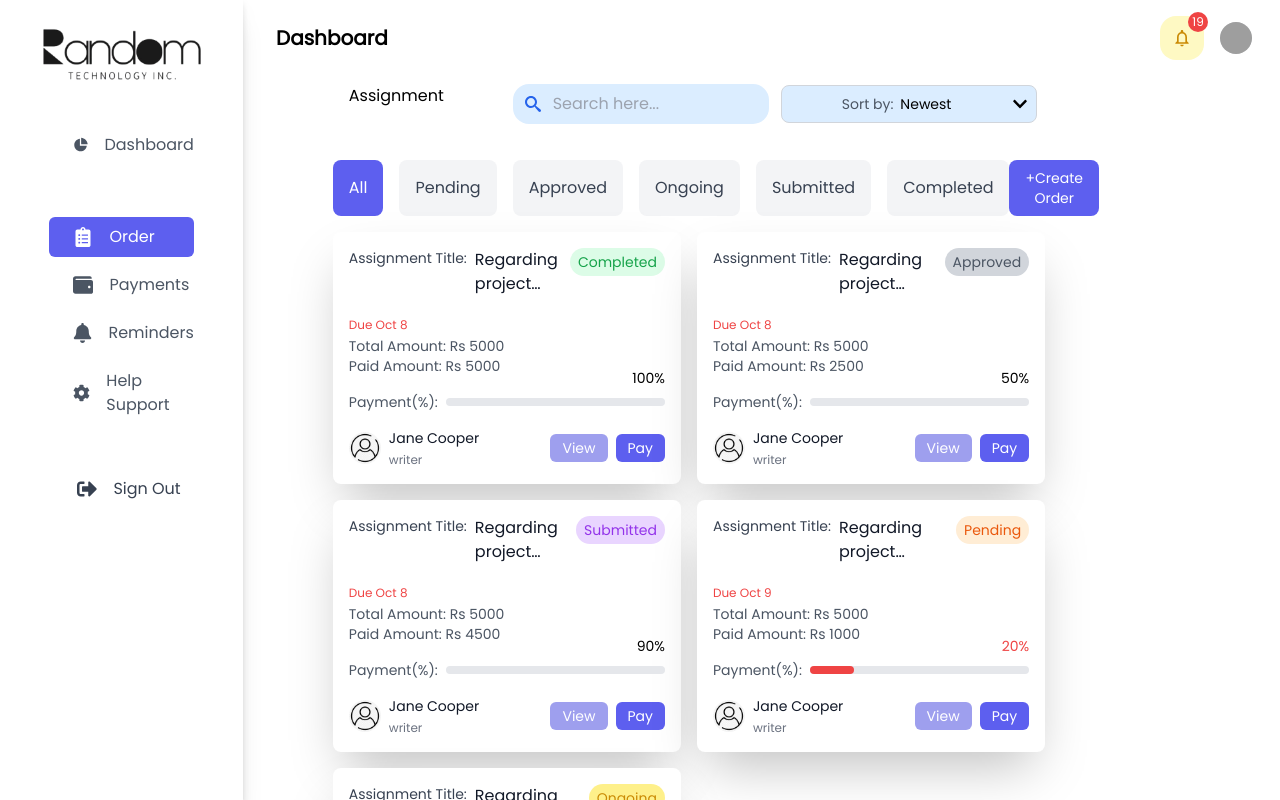
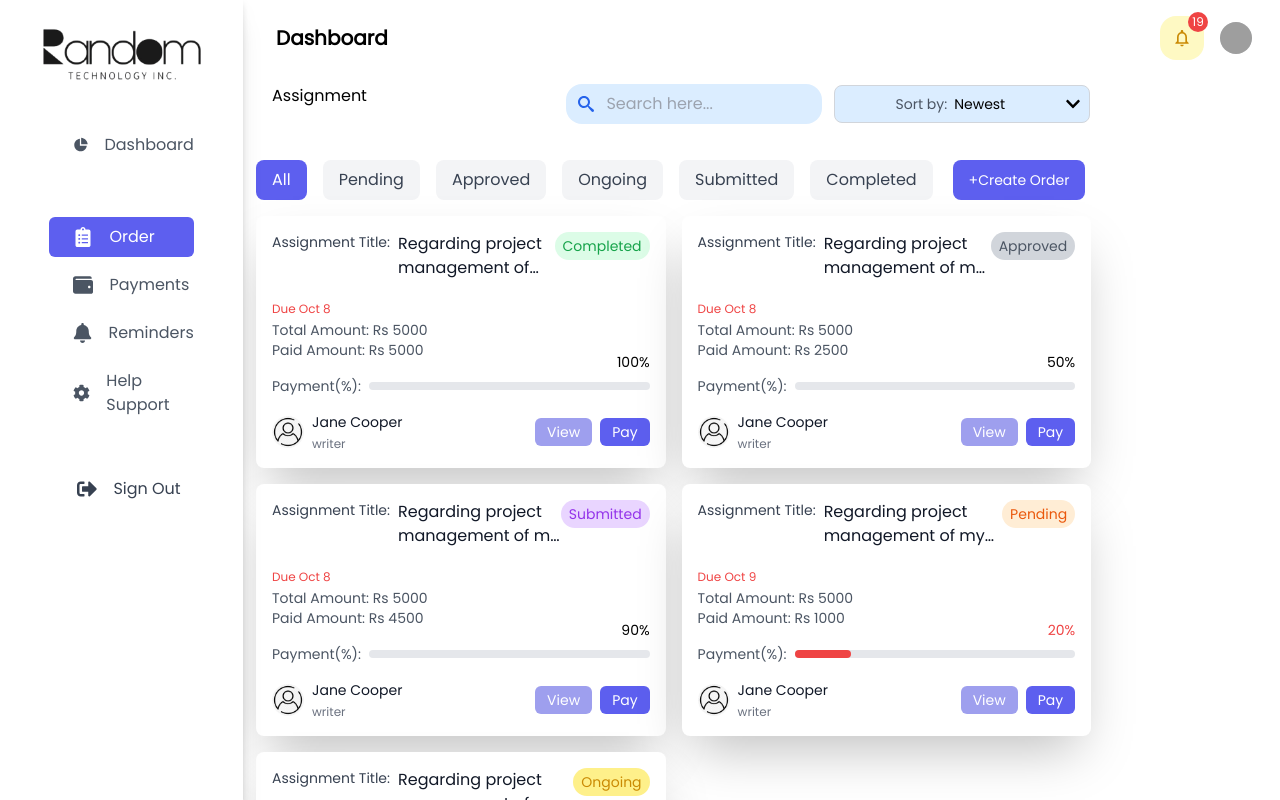
Before and after one commit to MilanPokharel1/AssignmentNepal, a React (Vite) app: page /client/orders in a window 1280 px wide. Shown: the top 800 px of the page. Built offline with nearby package versions, Linux system fonts and the light colour scheme; grey boxes are pictures that could not be loaded.

Commit message:
correction order ui

```diff
--- a/src/screens/client/Order/ClientOrder.jsx
+++ b/src/screens/client/Order/ClientOrder.jsx
@@ -131,7 +131,7 @@ const ClientOrder = () => {
   const sortOptions = ["Newest", "Oldest"];
 
   return (
-    <div className="w-[85%] mx-auto">
+    <div>
       <div className="flex flex-row px-4 mt-5 max-w-[85%]">
         <h1 className="flex-1">Assignment</h1>
         <div className="flex justify-between items-center mr-5 gap-3">
```
